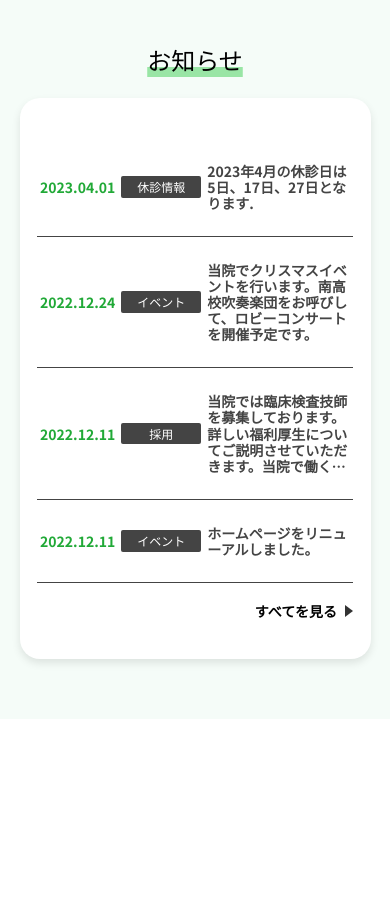
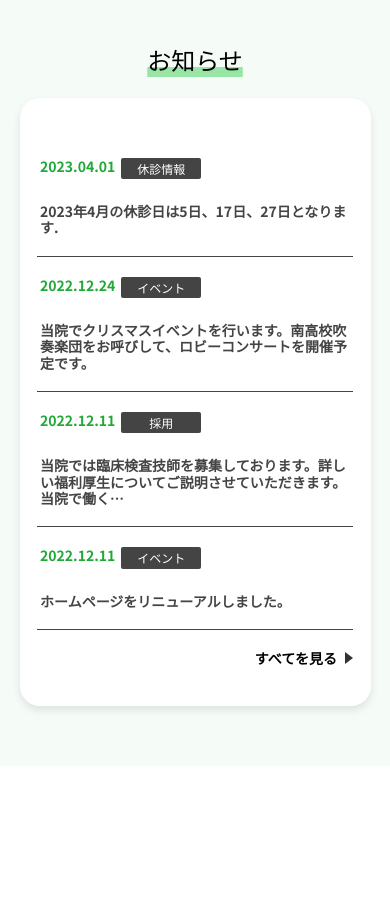
Before and after one commit to handa-ryo/First-EX, a plain HTML site: page index.html in a window 390 px wide. Shown: the part 3060-3972 px from the top of the page. Drawn offline with Linux system fonts and the light colour scheme; some packages are replaced by stand-ins of ours; a web font is replaced by a local one.

Commit message:
bodyにmin-widthを設定

```diff
--- a/style.css
+++ b/style.css
@@ -1,4 +1,5 @@
 body {
+  min-width: 320px;
   font-family: Noto Sans JP, sans-serif;
 }
 
@@ -432,6 +433,43 @@ body {
   font-weight: bold;
   font-size: 16px;
   color: #444444;
+}
+
+@media screen and (max-width: 821px) {
+  .p-news-table td {
+    padding: 12px 3px;
+    vertical-align: middle;
+  }
+
+  /* 親のtrをフレックスボックスにして折り返しを許可する */
+  .p-news-table tr {
+    display: flex;
+    flex-wrap: wrap;
+    padding: 8px 0;
+    /* trに余白を持たせる */
+  }
+
+  /* 日付とラベル（1番目と2番目のtd） */
+  .p-news-table__date,
+  .p-news-table__label {
+    width: auto;
+    /* 横幅をコンテンツに合わせる */
+    border-bottom: none;
+    /* セルごとの線は不要 */
+    padding: 0 10px 10px 0;
+    /* 下に少し余白を作る */
+  }
+
+  /* テキスト（3番目のtd） */
+  .p-news-table__text {
+    display: block;
+    /* ブロック化して一行占有させる */
+    width: 100%;
+    /* 横幅いっぱいにして強制改行 */
+    padding: 0;
+    /* 余白調整 */
+    border-bottom: none;
+  }
 }
 
 /* すべてを見るボタン */
```
